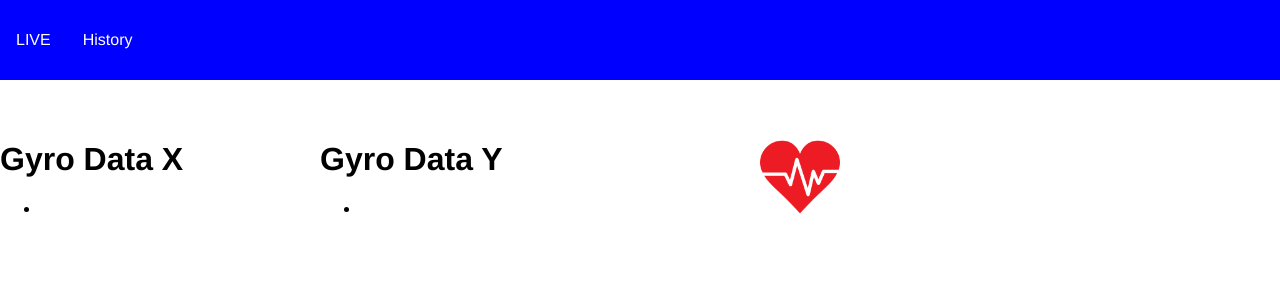
After one commit to BlumCore/Diplomarbeit, a Flask app: template templates/history.html in a window 1280 px wide. The commit adds this page. Shown: the top 300 px of the page. Run offline with Flask 3, Linux system fonts and the light colour scheme; the template is opened without the code that fills it, so the values that code supplies are empty.

Commit message:
added Heart icon and g-force grid

```diff
--- a/app.py
+++ b/app.py
@@ -4,8 +4,14 @@ from backend.db import getItem, getLastItems
 app = Flask(__name__,  template_folder='templates')
 
 
-@app.route('/')
-def hello():
+@app.route('/', methods=["GET"])
+def index():
     item = getItem()
     lastimes = getLastItems()
     return render_template("index.html", item=item, old=lastimes)
+
+@app.route('/history')
+def history():
+    item = getItem()
+    lastimes = getLastItems()
+    return render_template("history.html", item=item, old=lastimes)
--- a/backend/db.py
+++ b/backend/db.py
@@ -12,13 +12,21 @@ dynamodb_client = boto3.client('dynamodb',
 dynamodb = boto3.resource('dynamodb', aws_access_key_id='AKIA36XSOWSAE6HGSR7A',
   aws_secret_access_key='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',
   region_name="eu-north-1")
+
 table = dynamodb.Table(TABLE_NAME)
 
 def getItem():
-  response = table.scan()
-  print(response["Items"][0])
+  response = table.query(
+    KeyConditionExpression=Key("device").eq("1"),
+    ScanIndexForward=False,
+    Limit=1
+  )
   return response["Items"][0]
 
 def getLastItems():
-    response = table.scan()
-    return response["Items"][1:11:1]
+  response = table.query(
+    KeyConditionExpression=Key("device").eq("1"),
+    ScanIndexForward=False,
+    Limit=10
+  )
+  return response["Items"]
--- /dev/null
+++ b/static/base.css
@@ -0,0 +1,26 @@
+.nav__ul {
+    display: flex;
+    align-items: center;
+    list-style-type: none;
+    margin: 0;
+    padding: 0;
+    background-color: blue;
+    position: fixed;
+    top: 0;
+    width: 100%;
+    overflow: hidden;
+    height: 10%;
+    max-height: 100px;
+  }
+
+.nav__li {
+    display: inline;
+}
+
+.nav__li a {
+    color: white;
+    text-decoration: none;
+    padding: 14px 16px;
+    text-decoration: none;
+}
+body {margin:0;}
--- /dev/null
+++ b/static/style.css
@@ -0,0 +1,91 @@
+.axis {
+  max-width: 500px;
+  max-height: 500px;
+  border: solid 6px black;
+  border-radius: 50%;
+  --c: 14;
+  --cx: 7;
+  --cy: 7;
+  --dsize: 20;
+  --dcolor: red;
+  --size: 100%;
+  position: relative;
+  width: var(--size);
+  height: 0;
+  padding-top: var(--size);
+  box-sizing: border-box;
+  aspect-ratio: 1/1;
+  background-image:
+    linear-gradient(#0000 calc(var(--cy) * 100% / var(--c) - 1px), #0008 0 calc(var(--cy) * 100% / var(--c) + 1px), transparent 0),
+    linear-gradient(to right, #0000 calc(var(--cx) * 100% / var(--c) - 1px), #0008 0 calc(var(--cx) * 100% / var(--c) + 1px), transparent 0),
+    repeating-linear-gradient(#0002 0 0.5px, #0000 0 calc(100% / var(--c) - 0.5px), #0002 0 calc(100% / var(--c))),
+    repeating-linear-gradient(to right, #0002 0 0.5px, #0000 0 calc(100% / var(--c) - 0.5px), #0002 0 calc(100% / var(--c)));
+}
+
+.axis.no-overflow {
+  overflow: hidden;
+}
+
+.dot {
+  --translationUnit: 100% / var(--c);
+  --translationX: var(--translationUnit) * var(--cx);
+  --translationY: var(--translationUnit) * var(--cy);
+  /* Vertical is "flipped" in CSS: higher values go down! Do negative! */
+  --ya: calc(var(--translationY) - var(--translationUnit) * (var(--y) * 2));
+  width: calc(var(--dsize) * 1px);
+  height: calc(var(--dsize) * 1px);
+  background: var(--dcolor);
+  border-radius: 50%;
+  position: absolute;
+  transform: translate(-50%, -50%);
+  left: calc(var(--translationX) + (var(--x) * 2) * var(--translationUnit));
+  top: var(--ya);
+}
+
+/* Demo functions */
+#axis_x-3 {
+  --size: 350px;
+}
+
+/* demo - display only */
+html, body {
+  font-family: Helvetica, Arial, sans-serif;
+}
+
+article {
+  margin: 30px;
+}
+
+.container{
+  display: grid;
+  margin-top: 120px;
+  grid-template-columns: 50% 50%;
+}
+
+.gyro{
+  display: flex;
+  justify-content: center;
+}
+
+.heart{
+  display: flex;
+  justify-content: center;
+  align-items: center;
+  flex-direction: column;
+}
+.heart__icon{
+  width: 25%;
+}
+
+@media (min-width: 600px) {
+  .container {
+    grid-template-columns: 50% 25% 25%;
+  }
+}
+
+.gyro__x{
+  width: 50%;
+}
+.gyro__y{
+  width: 50%;
+}
--- /dev/null
+++ b/templates/base.html
@@ -0,0 +1,17 @@
+<!DOCTYPE html>
+<head>
+    <link rel="stylesheet"  type="text/css" href="{{url_for('.static', filename='style.css')}}">
+    <link rel="stylesheet"  type="text/css" href="{{url_for('.static', filename='base.css')}}">
+    <meta http-equiv="refresh" content="10" />
+</head>
+
+<body>
+    <nav>
+        <ul class="nav__ul">
+            <li class="nav__li"><a href="{{ url_for('index') }}">LIVE</a></li>
+            <li class="nav__li"><a href="{{ url_for('history') }}">History</a></li>
+        </ul>
+    </nav>
+    {% block content %}
+    {% endblock %}
+</body>
--- /dev/null
+++ b/templates/history.html
@@ -0,0 +1,30 @@
+{% extends "base.html" %}
+{%block content%}
+
+    <div class="container">
+        <div class="gyro">
+            <div class="gyro__x">
+                <h1>Gyro Data X</h1>
+                <ul>
+                    <li>{{ item["device_data"]["xacc"]}}</li>
+                    {% for d in old %}
+                        <li>{{ d['device_data']['xacc'] }}</li>
+                    {% endfor %}
+                </ul>
+            </div>
+            <div class="gyro__y">
+                <h1>Gyro Data Y</h1>
+                <ul>
+                    <li>{{ item["device_data"]["yacc"]}}</li>
+                    {% for d in old %}
+                        <li>{{ d['device_data']['yacc'] }}</li>
+                    {% endfor %}
+                </ul>
+            </div>
+        </div>
+        <div class="heart">
+           <img class="heart__icon" src="{{url_for('.static', filename='heart.png')}}"/>
+           <div class="heart__Label"></div>
+        </div>
+    </div>
+{% endblock %}
```
Also changed, not shown: templates/index.html (+15 -14 lines), static/heart.png (added).
